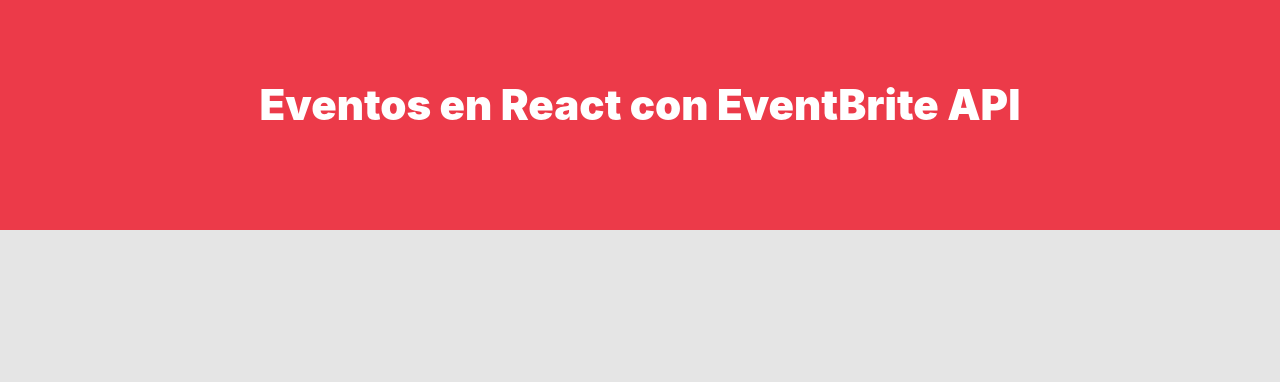
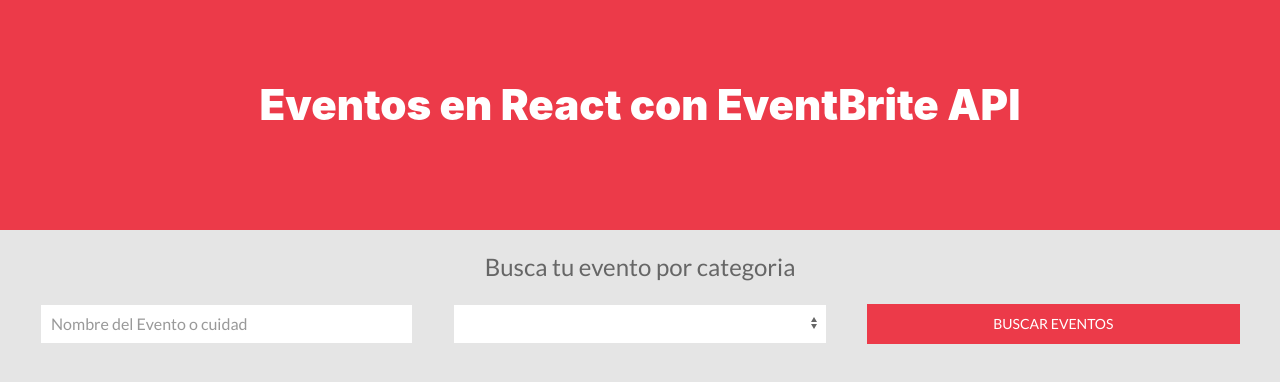
Before and after one commit to GerardoRosas/Eventos-React, a React (Create React App) app: page / in a window 1280 px wide. Shown: the top 382 px of the page. Built offline with nearby package versions, Linux system fonts and the light colour scheme; no server answers.

Commit message:
Formulario

```diff
--- a/src/App.js
+++ b/src/App.js
@@ -1,16 +1,19 @@
 import React, {Fragment} from 'react';
-import Header from './components/Header'
+import Header from './components/Header';
+import Formulario from './components/Formulario';
 
 import CategoriasProvider from './context/CategoriasContext';
 
 function App() {
   return (
-    <Fragment>
+
       <CategoriasProvider>
         <Header />
+
+        <div className="uk-container">
+          <Formulario />
+        </div>
       </CategoriasProvider>
-
-    </Fragment>
 
 
   );
--- /dev/null
+++ b/src/components/Formulario.js
@@ -0,0 +1,48 @@
+import React, {Component} from 'react';
+
+class Formulario extends Component {
+    state = {
+        nombre: '',
+        categoria: ''
+     }
+    render() {
+        return (
+            <form>
+                <fieldset className = "uk-fieldset uk-margin">
+                    <legend className="uk-legend uk-text-center">
+                        Busca tu evento por categoria
+                    </legend>
+                </fieldset>
+
+                <div className="uk-column-1-3@m uk-margin">
+                    <div className="uk-margin" uk-margin="true">
+                        <input
+                            name="nombre"
+                            className="uk-input"
+                            type="text"
+                            placeholder="Nombre del Evento o cuidad"
+                        />
+                    </div>
+
+                    <div className="uk-margin" uk-margin="true">
+                        <select
+                            className="uk-select"
+                            name="categoria"
+                        >
+
+                        </select>
+
+                        <div>
+                            <input type="submit" className="uk-button uk-button-danger" value="Buscar Eventos">
+                            </input>
+                        </div>
+
+                    </div>
+                </div>
+
+            </form>
+         );
+    }
+}
+
+export default Formulario;
--- a/src/context/CategoriasContext.js
+++ b/src/context/CategoriasContext.js
@@ -21,7 +21,10 @@
         let url = `https://www.eventbriteapi.com/v3/categories/?token=${this.token}&locale=es-ES`;
 
         let categorias = await axios.get(url);
-        console.log(categorias.data.categories);
+
+        this.setState({
+            categorias : categorias.data.categories
+        })
     }
 
     render() {
```
